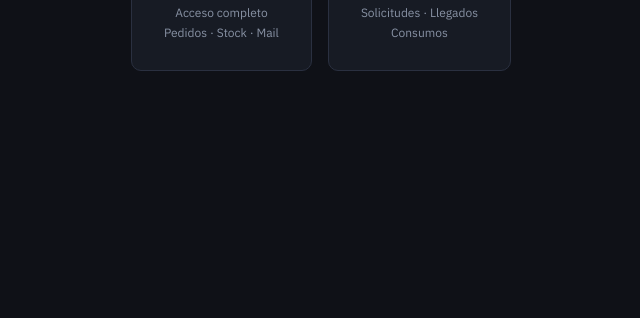
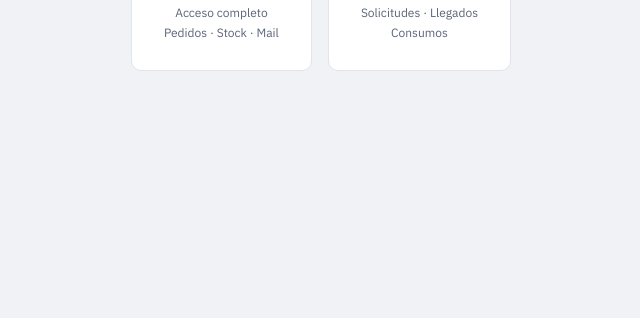
Before and after one commit to fergraffigna/stock-aceites, a plain HTML site: page stock-aceites.html in a window 1280 px wide. Shown: the part 482-800 px from the top of the page, without its empty margins (319-959 px from the left). Drawn offline with Linux system fonts and the light colour scheme.

Commit message:
Add files via upload

```diff
--- a/stock-aceites.html
+++ b/stock-aceites.html
@@ -7,24 +7,24 @@
 <link href="https://fonts.googleapis.com/css2?family=IBM+Plex+Mono:wght@400;500&family=IBM+Plex+Sans:wght@300;400;500;600&display=swap" rel="stylesheet">
 <style>
 :root {
-  --bg: #0f1117;
-  --bg2: #171b24;
-  --bg3: #1e2330;
-  --border: #2a3040;
-  --border2: #3a4255;
-  --text: #e8eaf0;
-  --text2: #8892a4;
-  --text3: #5a6478;
-  --accent: #f0a500;
-  --accent2: #ffbe3d;
-  --green: #2dca73;
-  --green-bg: rgba(45,202,115,0.12);
-  --red: #ff4d6d;
-  --red-bg: rgba(255,77,109,0.12);
-  --yellow: #f0a500;
-  --yellow-bg: rgba(240,165,0,0.12);
-  --blue: #4d9fff;
-  --blue-bg: rgba(77,159,255,0.12);
+  --bg: #f0f2f5;
+  --bg2: #ffffff;
+  --bg3: #f5f7fa;
+  --border: #e0e4eb;
+  --border2: #c8cfd9;
+  --text: #1a2030;
+  --text2: #5a6478;
+  --text3: #9aa3b2;
+  --accent: #1a6fd4;
+  --accent2: #2d82e8;
+  --green: #1a9e5c;
+  --green-bg: rgba(26,158,92,0.10);
+  --red: #d93a55;
+  --red-bg: rgba(217,58,85,0.10);
+  --yellow: #c47f00;
+  --yellow-bg: rgba(196,127,0,0.10);
+  --blue: #1a6fd4;
+  --blue-bg: rgba(26,111,212,0.10);
   --radius: 6px;
   --font: 'IBM Plex Sans', sans-serif;
   --mono: 'IBM Plex Mono', monospace;
@@ -35,7 +35,7 @@ body{font-family:var(--font);background:var(--bg);color:var(--text);font-size:14
 /* LOGIN */
 .login-wrap{display:flex;flex-direction:column;align-items:center;justify-content:center;min-height:100vh;gap:32px;padding:20px}
 .login-logo{text-align:center}
-.login-logo .drop{font-size:40px;margin-bottom:12px;filter:drop-shadow(0 0 20px rgba(240,165,0,0.4))}
+.login-logo .drop{font-size:40px;margin-bottom:12px;filter:drop-shadow(0 0 16px rgba(26,111,212,0.25))}
 .login-logo h1{font-size:22px;font-weight:600;letter-spacing:-0.5px}
 .login-logo p{font-size:13px;color:var(--text2);margin-top:4px;font-family:var(--mono)}
 .login-cards{display:flex;gap:16px;flex-wrap:wrap;justify-content:center}
@@ -94,7 +94,7 @@ body{font-family:var(--font);background:var(--bg);color:var(--text);font-size:14
 
 /* BUTTONS */
 .btn{height:36px;padding:0 18px;border-radius:var(--radius);font-size:13px;cursor:pointer;font-family:var(--font);font-weight:500;transition:all .15s;display:inline-flex;align-items:center;gap:6px}
-.btn.pri{background:var(--accent);color:#000;border:none}
+.btn.pri{background:var(--accent);color:#fff;border:none}
 .btn.pri:hover{background:var(--accent2)}
 .btn.suc{background:var(--green-bg);color:var(--green);border:1px solid rgba(45,202,115,0.3)}
 .btn.suc:hover{background:rgba(45,202,115,0.2)}
```
